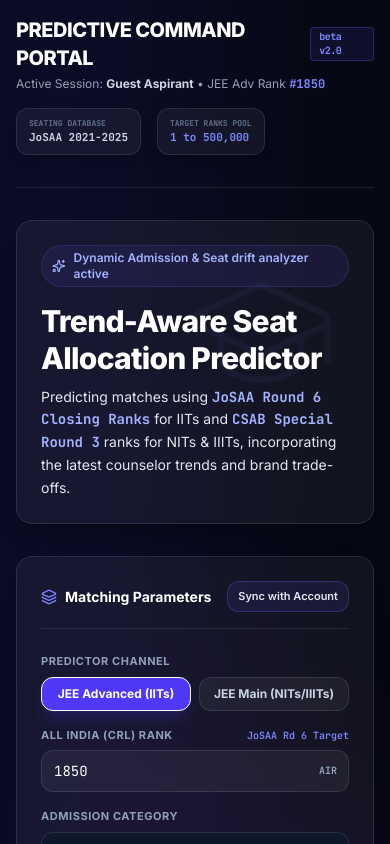
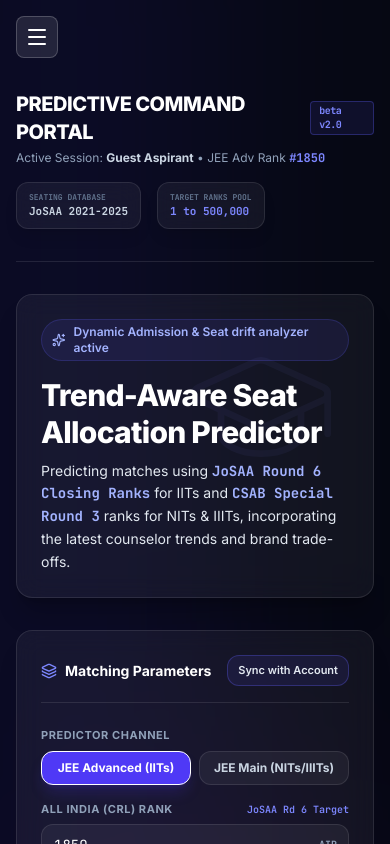
Before and after one commit to ayushk2263-lang/RankWise, a React (Vite) app: page / in a window 390 px wide. Shown: the top 844 px of the page. Built offline with nearby package versions, Linux system fonts and the light colour scheme.

Commit message:
Add mobile hamburger navigation

```diff
--- a/src/App.tsx
+++ b/src/App.tsx
@@ -10,7 +10,7 @@ import DashboardTab from './components/DashboardTab';
 import ArchitectureTab from './components/ArchitectureTab';
 import ErrorBoundary from './components/ErrorBoundary';
 import { TabType, UserSession } from './types';
-import { Sparkles, Trophy, Landmark, GraduationCap } from 'lucide-react';
+import { Sparkles, Trophy, Landmark, GraduationCap, Menu } from 'lucide-react';
 import { collegesData } from './data/collegeData';
 import { initDb, cacheCollegeCatalog, saveOfflineShortlist, getOfflineShortlist } from './lib/offlineDb';
 
@@ -36,6 +36,7 @@ export default function App() {
 
   // Preset state for comparisons
   const [comparePreset, setComparePreset] = useState<{ collegeId: string; branchCode: string } | null>(null);
+const [mobileMenuOpen, setMobileMenuOpen] = useState(false);
 
   // Load saved credentials from localStorage if present & seed offline database
   useEffect(() => {
@@ -154,6 +155,8 @@ export default function App() {
       </div>
 
       {/* Structural Sidebar Panel */}
+      {/* Desktop Sidebar */}
+<div className="hidden md:block">
   <Sidebar
     currentTab={currentTab}
     setTab={setTab}
@@ -161,10 +164,36 @@ export default function App() {
     onLogout={handleLogout}
     onOpenLogin={() => setTab('dashboard')}
   />
+</div>
 
-      {/* Primary content Workspace details */}
+{/* Mobile Navigation */}
+{mobileMenuOpen && (
+  <div className="md:hidden fixed inset-0 z-50 bg-black/80 overflow-y-auto">
+    <Sidebar
+      currentTab={currentTab}
+      setTab={(tab) => {
+        setTab(tab);
+        setMobileMenuOpen(false);
+      }}
+      user={user}
+      onLogout={handleLogout}
+      onOpenLogin={() => {
+        setTab('dashboard');
+        setMobileMenuOpen(false);
+      }}
+    />
+  </div>
+)}      {/* Primary content Workspace details */}
       <main className="flex-1 md:ml-64 min-h-screen p-4 sm:p-6 lg:p-12 pb-20 relative z-10 overflow-x-hidden">        {/* App Shell top bar */}
         <header className="flex flex-col sm:flex-row gap-4 items-start sm:items-center justify-between pb-8 mb-8 border-b border-white/10">
+<div className="md:hidden mb-4">
+  <button
+    onClick={() => setMobileMenuOpen(!mobileMenuOpen)}
+    className="p-2 rounded-lg bg-white/10 border border-white/20"
+  >
+    <Menu className="w-6 h-6 text-white" />
+  </button>
+</div>
           <div>
             <h1 className="text-xl font-extrabold text-white tracking-tight flex items-center gap-2 font-sans uppercase">
               <span>Predictive Command Portal</span>
```
Lines whose indentation alone changed are shown as unchanged.
